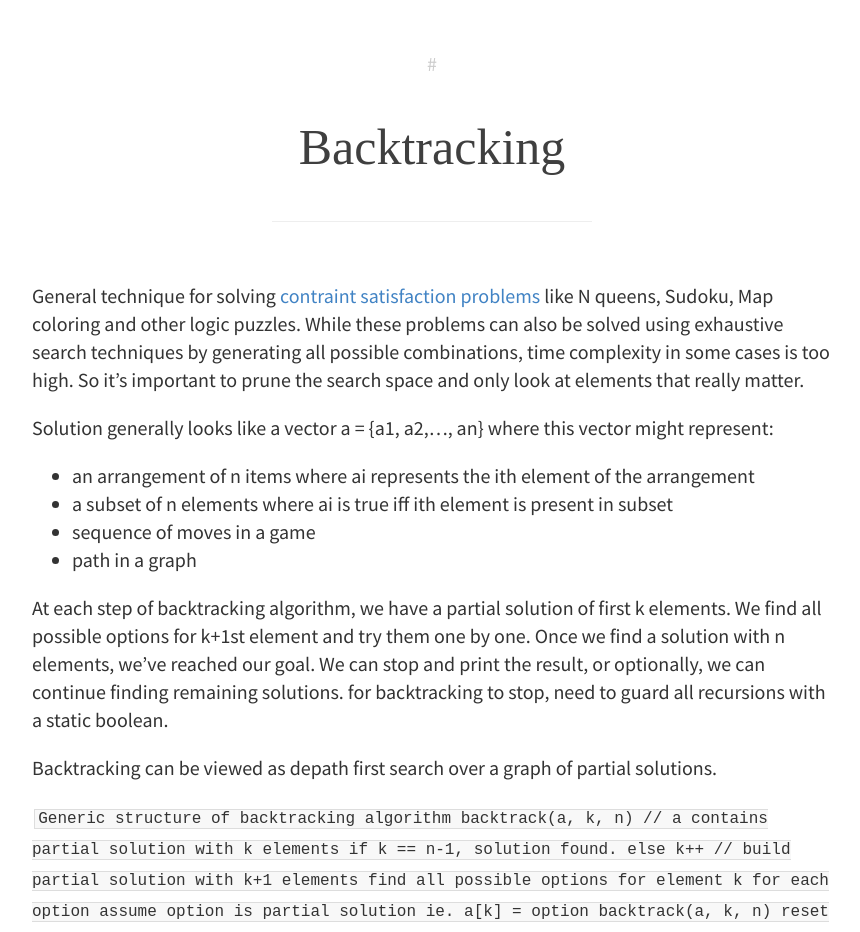
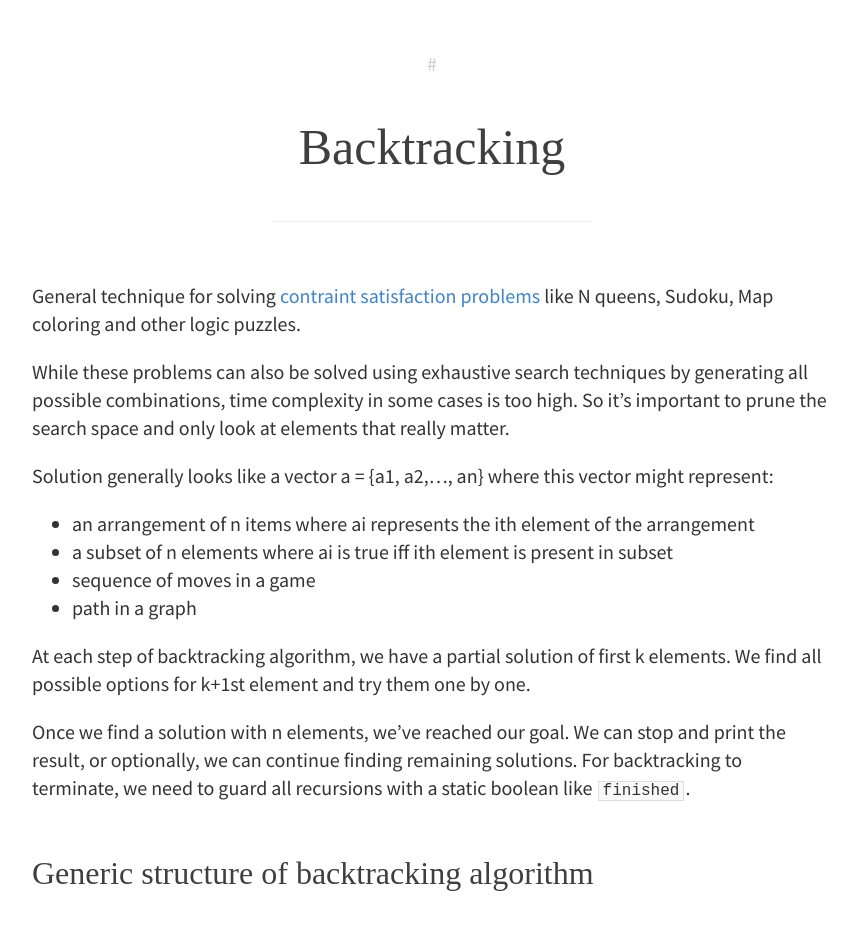
Before and after one commit to rbt91/rbt91.github.io, a Jekyll site: the page built from _posts/2016-12-17-backtracking.md, in a window 1280 px wide. Shown: the top 932 px of the page, without its empty margins (208-1068 px from the left). Built offline with Jekyll 4.4.1, drawn with Linux system fonts in a browser that asks for light colours; some web fonts are replaced; some of the changed text lies outside the part shown.

Commit message:
Update 2016-12-17-backtracking.md

````diff
--- a/_posts/2016-12-17-backtracking.md
+++ b/_posts/2016-12-17-backtracking.md
@@ -5,7 +5,9 @@ date:   2016-12-17 00:13:00
 categories: coding
 ---
 
-General technique for solving [contraint satisfaction problems](https://en.wikipedia.org/wiki/Constraint_satisfaction_problem) like N queens, Sudoku, Map coloring and other logic puzzles. While these problems can also be solved using exhaustive search techniques by generating all possible combinations, time complexity in some cases is too high. So it's important to prune the search space and only  look at elements that really matter.
+General technique for solving [contraint satisfaction problems](https://en.wikipedia.org/wiki/Constraint_satisfaction_problem) like N queens, Sudoku, Map coloring and other logic puzzles.
+
+While these problems can also be solved using exhaustive search techniques by generating all possible combinations, time complexity in some cases is too high. So it's important to prune the search space and only  look at elements that really matter.
 
 Solution generally looks like a vector a = {a1, a2,..., an} where this vector might represent:
 - an arrangement of n items where ai represents the i<super>th</super> element of the arrangement
@@ -13,11 +15,13 @@ Solution generally looks like a vector a = {a1, a2,..., an} where this vector mi
 - sequence of moves in a game
 - path in a graph
 
-At each step of backtracking algorithm, we have a partial solution of first k elements. We find all possible options for k+1<super>st</super> element and try them one by one. Once we find a solution with n elements, we've reached our goal. We can stop and print the result, or optionally, we can continue finding remaining solutions. for backtracking to stop, need to guard all recursions with a static boolean.
+At each step of backtracking algorithm, we have a partial solution of first k elements. We find all possible options for k+1<super>st</super> element and try them one by one.
 
-Backtracking can be viewed as depath first search over a graph of partial solutions.
+Once we find a solution with n elements, we've reached our goal. We can stop and print the result, or optionally, we can continue finding remaining solutions. For backtracking to terminate, we need to guard all recursions with a static boolean like `finished`.
 
-```Generic structure of backtracking algorithm
+## Generic structure of backtracking algorithm
+
+```
 backtrack(a, k, n)
   // a contains partial solution with k elements
   if k == n-1, solution found.
````
Also changed, not shown: other parts of _posts/2016-12-17-backtracking.md (+4 -1 lines).
